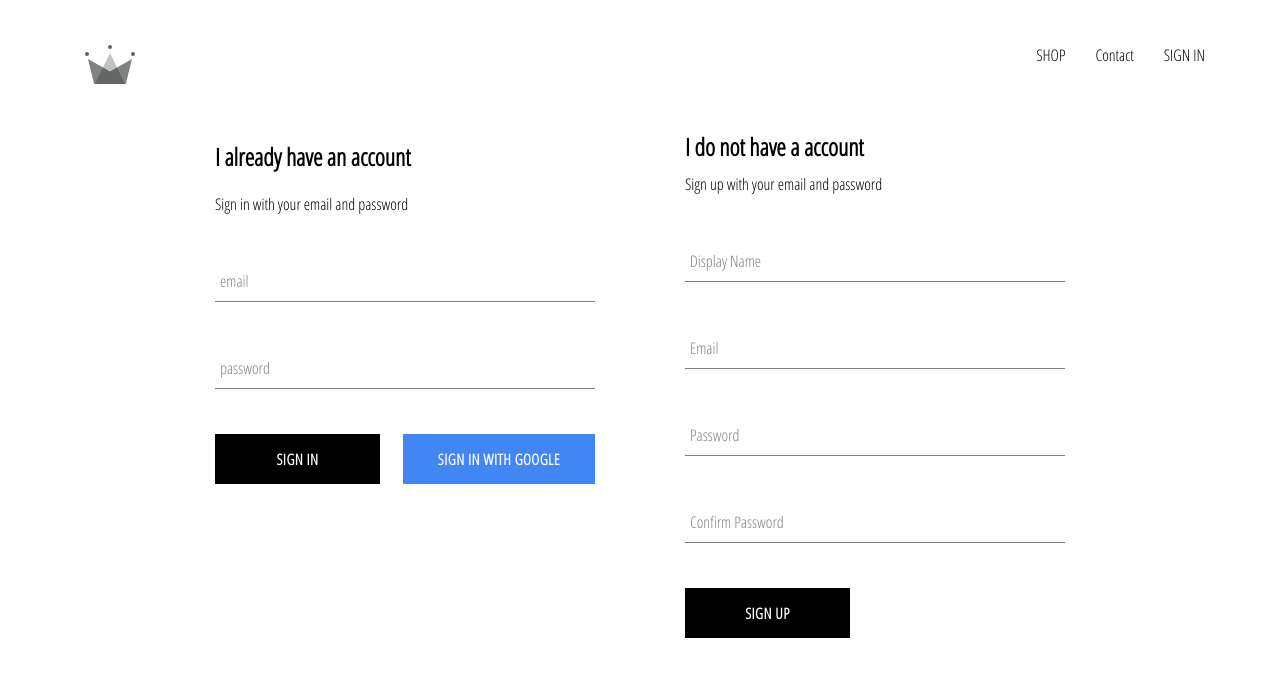
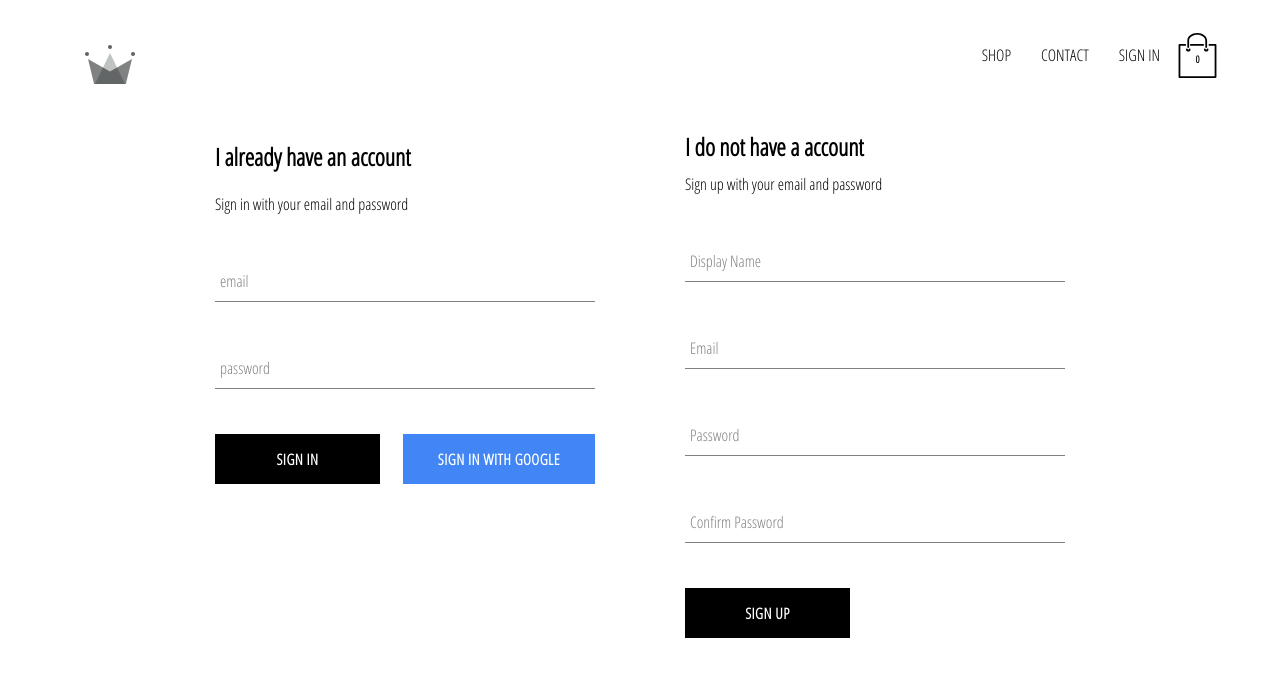
Before and after one commit to JesusReagan/crwn-clothing, a React (Create React App) app: page /signin in a window 1280 px wide. Shown: the top 676 px of the page. Built offline with nearby package versions, Linux system fonts and the light colour scheme; no server answers.

Commit message:
added cartIcon and cartDropdown components to app, also implemented cart reducer

```diff
--- a/src/App.js
+++ b/src/App.js
@@ -16,6 +16,7 @@ class App extends React.Component {
 
   componentDidMount() {
     const { setCurrentUser } = this.props;
+
     this.unsubscribeFromAuth = auth.onAuthStateChanged(async userAuth => {
       if (userAuth) {
         const userRef = await createUserProfileDocument(userAuth);
@@ -25,8 +26,6 @@ class App extends React.Component {
             id: snapShot.id,
             ...snapShot.data()
           });
-
-          console.log(this.state);
         });
       }
 
@@ -36,7 +35,6 @@ class App extends React.Component {
 
   componentWillUnmount() {
     this.unsubscribeFromAuth();
-    this.userAuth.unsubscribeFromAuth();
   }
 
   render() {
@@ -62,12 +60,13 @@ class App extends React.Component {
     );
   }
 }
+
 const mapStateToProps = ({ user }) => ({
   currentUser: user.currentUser
 });
 
-const mapDispatchtoProps = dispatch => ({
+const mapDispatchToProps = dispatch => ({
   setCurrentUser: user => dispatch(setCurrentUser(user))
 });
 
-export default connect(mapStateToProps, mapDispatchtoProps)(App);
+export default connect(mapStateToProps, mapDispatchToProps)(App);
--- /dev/null
+++ b/src/components/cart-dropdown/cart-dropdown.component.jsx
@@ -0,0 +1,14 @@
+import React from "react";
+
+import CustomButton from "../custom-button/custom-button.component";
+
+import "./cart-dropdown.styles.scss";
+
+const CartDropdown = () => (
+  <div className="cart-dropdown">
+    <div classname="cart-items" />
+    <CustomButton>GO TO CHECKOUT</CustomButton>
+  </div>
+);
+
+export default CartDropdown;
--- /dev/null
+++ b/src/components/cart-dropdown/cart-dropdown.styles.scss
@@ -0,0 +1,24 @@
+.cart-dropdown {
+  position: absolute;
+  width: 240px;
+  height: 340px;
+  display: flex;
+  flex-direction: column;
+  padding: 20px;
+  border: 1px solid black;
+  background-color: white;
+  top: 90px;
+  right: 40px;
+  z-index: 5;
+
+  .cart-items {
+    height: 240px;
+    display: flex;
+    flex-direction: column;
+    overflow: scroll;
+  }
+
+  button {
+    margin-top: auto;
+  }
+}
--- /dev/null
+++ b/src/components/cart-icon/cart-icon.component.jsx
@@ -0,0 +1,20 @@
+import React from "react";
+import { connect } from "react-redux";
+
+import { toggleCartHidden } from "../../redux/cart/cart.actions";
+
+import { ReactComponent as ShoppingIcon } from "../../assets/shopping-bag.svg";
+
+import "./cart-icon.styles.scss";
+
+const CartIcon = ({ toggleCartHidden }) => (
+  <div className="cart-icon" onClick={toggleCartHidden}>
+    <ShoppingIcon />
+    <span className="item-count">0</span>
+  </div>
+);
+const mapDispatchToProps = dispatch => ({
+  toggleCartHidden: () => dispatch(toggleCartHidden())
+});
+
+export default connect(null, mapDispatchToProps)(CartIcon);
--- /dev/null
+++ b/src/components/cart-icon/cart-icon.styles.scss
@@ -0,0 +1,21 @@
+.cart-icon {
+  width: 45px;
+  height: 45px;
+  position: relative;
+  display: flex;
+  align-items: center;
+  justify-content: center;
+  cursor: pointer;
+
+  .shopping-icon {
+    width: 24px;
+    height: 24px;
+  }
+
+  .item-count {
+    position: absolute;
+    font-size: 10px;
+    font-weight: bold;
+    bottom: 12px;
+  }
+}
--- a/src/components/header/header.component.jsx
+++ b/src/components/header/header.component.jsx
@@ -1,12 +1,16 @@
 import React from "react";
-import "./header.styles.scss";
 import { Link } from "react-router-dom";
 import { connect } from "react-redux";
+
 import { auth } from "../../firebase/firebase.utils";
+import CartIcon from "../cart-icon/cart-icon.component";
+import CartDropdown from "../cart-dropdown/cart-dropdown.component";
 
 import { ReactComponent as Logo } from "../../assets/crown.svg";
 
-const Header = ({ currentUser }) => (
+import "./header.styles.scss";
+
+const Header = ({ currentUser, hidden }) => (
   <div className="header">
     <Link className="logo-container" to="/">
       <Logo className="logo" />
@@ -16,7 +20,7 @@ const Header = ({ currentUser }) => (
         SHOP
       </Link>
       <Link className="option" to="/shop">
-        Contact
+        CONTACT
       </Link>
       {currentUser ? (
         <div className="option" onClick={() => auth.signOut()}>
@@ -27,12 +31,15 @@ const Header = ({ currentUser }) => (
           SIGN IN
         </Link>
       )}
+      <CartIcon />
     </div>
+    {hidden ? null : <CartDropdown />}
   </div>
 );
 
-const mapStateToProps = state => ({
-  currentUser: state.user.currentUser
+const mapStateToProps = ({ user: { currentUser }, cart: { hidden } }) => ({
+  currentUser,
+  hidden
 });
 
 export default connect(mapStateToProps)(Header);
--- a/src/components/sign-in/sign-in.component.jsx
+++ b/src/components/sign-in/sign-in.component.jsx
@@ -28,8 +28,6 @@ class SignIn extends React.Component {
     } catch (error) {
       console.log(error);
     }
-
-    this.setState({ email: "", password: "" });
   };
 
   handleChange = event => {
--- /dev/null
+++ b/src/redux/cart/cart.actions.js
@@ -0,0 +1,5 @@
+import CartActionTypes from "./cart.types";
+
+export const toggleCartHidden = () => ({
+  type: CartActionTypes.TOGGLE_CART_HIDDEN
+});
--- /dev/null
+++ b/src/redux/cart/cart.reducer.js
@@ -0,0 +1,19 @@
+import CartActionTypes from "./cart.types";
+
+const INITIAL_STATE = {
+  hidden: true
+};
+
+const cartReducer = (state = INITIAL_STATE, action) => {
+  switch (action.type) {
+    case CartActionTypes.TOGGLE_CART_HIDDEN:
+      return {
+        ...state,
+        hidden: !state.hidden
+      };
+    default:
+      return state;
+  }
+};
+
+export default cartReducer;
--- /dev/null
+++ b/src/redux/cart/cart.types.js
@@ -0,0 +1,5 @@
+const CartActionTypes = {
+  TOGGLE_CART_HIDDEN: "TOGGLE_CART_HIDDEN"
+};
+
+export default CartActionTypes;
--- a/src/redux/root-reducer.js
+++ b/src/redux/root-reducer.js
@@ -1,7 +1,9 @@
 import { combineReducers } from "redux";
 
 import userReducer from "./user/user.reducer";
+import cartReducer from "./cart/cart.reducer";
 
 export default combineReducers({
-  user: userReducer
+  user: userReducer,
+  cart: cartReducer
 });
```
Also changed, not shown: src/assets/shopping-bag.svg (added).
